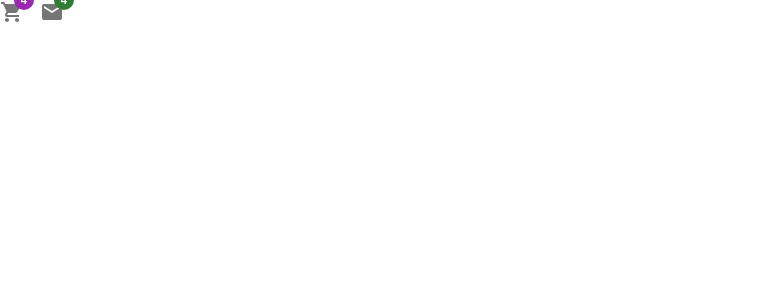
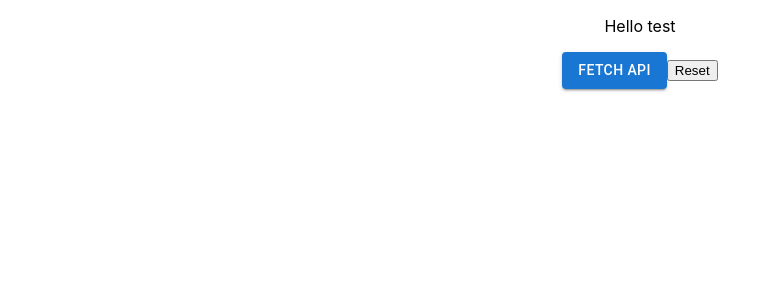
Before and after one commit to Jungstershark/TripLodge, a React (Create React App) app in the folder client/: page / in a window 1280 px wide. Shown: the top 300 px of the page, without its empty margins (0-780 px from the left). Built offline with nearby package versions, Linux system fonts and the light colour scheme; the HTML template or start-up script is replaced by a standard one.

Commit message:
Test API fetching from React

```diff
--- a/client/package.json
+++ b/client/package.json
@@ -2,6 +2,7 @@
   "name": "client",
   "version": "0.1.0",
   "private": true,
+  "proxy": "http://localhost:5000",
   "dependencies": {
     "@emotion/react": "^11.11.4",
     "@emotion/styled": "^11.11.5",
--- /dev/null
+++ b/client/src/App.css
@@ -0,0 +1,3 @@
+.center{
+    text-align: center;
+}
--- a/client/src/App.js
+++ b/client/src/App.js
@@ -1,20 +1,35 @@
-import React from 'react'
-import Badge from '@mui/material/Badge';
-import Stack from '@mui/material/Stack';
-import ShoppingCartIcon from '@mui/icons-material/ShoppingCart'
-import MailIcon from '@mui/icons-material/Mail';
+import React, { useState } from 'react';
+import './App.css'
+import Button from '@mui/material/Button';
+
+const fetchAPI = async () => {
+  const response = await fetch('/hotel/diH7');
+  const data = await response.json();
+  return data.name;
+};
 
 function App() {
+  const [data, setData] = useState('');
+
+  const fetchData = () => {
+    fetchAPI()
+      .then(apiData => {
+        setData(apiData); // Update state with fetched data
+      });
+  };
+
+  const handleClick = () => {
+    setData('');
+  }
+
   return (
-    <Stack spacing={2} direction="row">
-      <Badge badgeContent={4} color="secondary">
-        <ShoppingCartIcon color="action" />
-      </Badge>
-      <Badge badgeContent={4} color="success">
-        <MailIcon color="action" />
-      </Badge>
-    </Stack>
-  )
+    <div className='center'>
+      <p>Hello test</p>
+      <p>{data}</p>
+      <Button variant="contained" onClick={fetchData}>Fetch API</Button>
+      <button onClick={handleClick}>Reset</button>
+    </div>
+  );
 }
 
-export default App
+export default App;
```
Also changed, not shown: 1 other file (tests, documents, lock files or other folders).
